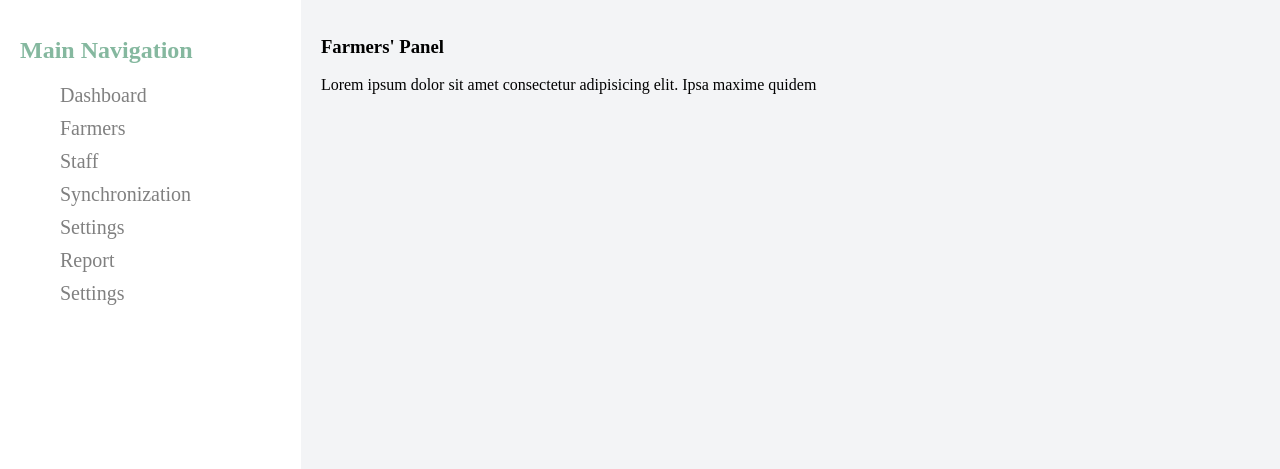
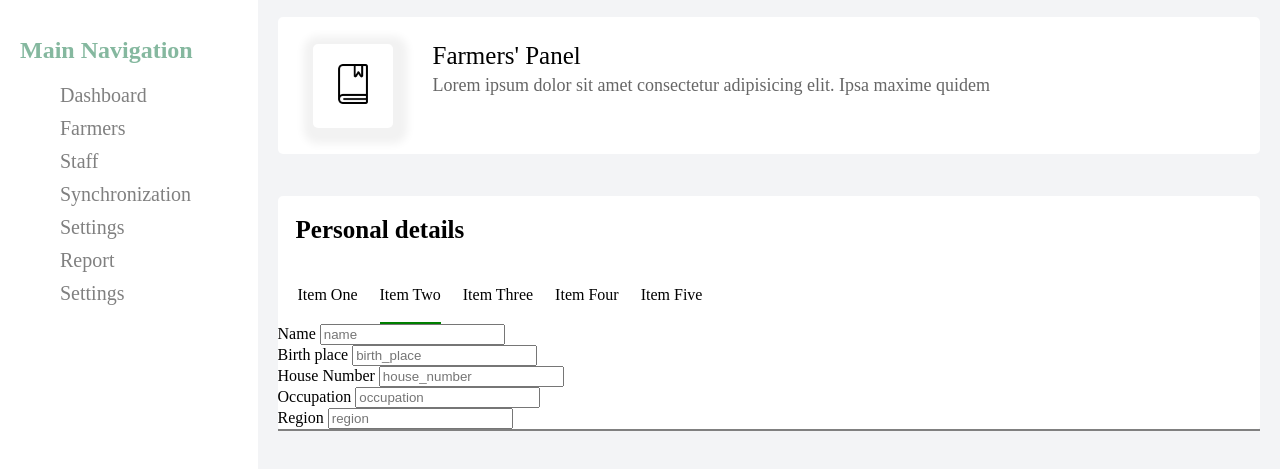
Before and after one commit to hagansamuel6/coding-challenge, a plain HTML site: page index.html in a window 1280 px wide. Shown: the part 103-572 px from the top of the page. Drawn offline with Linux system fonts and the light colour scheme; files whose address does not match are found by name.

Commit message:
main panel added

```diff
--- a/index.html
+++ b/index.html
@@ -33,20 +33,76 @@
 				<li><a href="#">Settings</a></li>
 			</ul>
 		</div>
+
+        <!-- main dashboard start -->
 		<div class="main">
 			<div class="farmer_panel">
                 <div class="book-icon">
-
+                  <img src="assets/materials/agenda.png" width="40px" height="40px" alt="">
                 </div>
-                <div>
+                <div class="farmers_panel_content">
                     <h3>Farmers' Panel</h3>
                     <p>Lorem ipsum dolor sit amet consectetur adipisicing elit. Ipsa maxime quidem </p>
                 </div>
             </div>
 
+            <div class="personal_details_panel">
+                <h5>Personal details</h5>
+
+                <!-- tabbed section -->
+                <div class="tabbed_section">
+                    <ul>
+                        <li>Item One</li>
+                        <li>Item Two</li>
+                        <li>Item Three</li>
+                        <li>Item Four</li>
+                        <li>Item Five</li>
+                    </ul>
+
+                    <div class="personal_details_form">
+                        <form action="">
+                            <!-- picture upload -->
+                            <div>
+
+                            </div>
+                            <!-- ./end-picture upload -->
+
+                            <!-- form first pat -->
+                            <div>
+                                <div>
+                                    <label for="name">Name</label>
+                                    <input id="name" type="text" placeholder="name">
+                                </div>
+                                <div>
+                                    <label for="birth_place">Birth place</label>
+                                    <input id="birth_place" type="text" placeholder="birth_place">
+                                </div>
+                                <div>
+                                    <label for="house_number">House Number</label>
+                                    <input id="house_number" type="text" placeholder="house_number">
+                                </div>
+
+                                <div>
+                                    <label for="occupation">Occupation</label>
+                                    <input id="occupation" type="text" placeholder="occupation">
+                                </div>
+
+                                <div>
+                                    <label for="region">Region</label>
+                                    <input id="region" type="text" placeholder="region">
+                                </div>
+
+                            </div> <!--end second part-->
+
+                        </form>
+                    </div>
+                </div> <!--end tabbed section-->
+            </div>
+
 
 
 		</div>
+        <!-- ./main dashboard end -->
 	</div>
 </body>
 </html>
--- a/sass/_layout.scss
+++ b/sass/_layout.scss
@@ -37,3 +37,74 @@
   padding: 20px;
   height: 100%;
 }
+
+.farmer_panel {
+  display: flex;
+  justify-content: flex-start;
+  background-color: white;
+  align-items: center;
+  border-radius: 5px;
+  // padding-top: 25px;
+}
+
+.farmers_panel_content {
+  margin-left: 40px;
+  // padding-top: 15px;
+  padding-bottom: 40px;
+
+  h3{
+    font-size: 25px;
+    font-weight: 300;
+    margin-bottom: 5px;
+
+  }
+
+  p {
+    font-size: 18px;
+    margin-top: 0;
+    color: var(--sm-text-color);
+  }
+}
+
+.book-icon {
+  background-color: var(--white);
+  margin-left: 35px;
+  border-radius: 5px;
+  padding: 20px;
+  box-shadow: 2.5px 4px 8px 12px #f2f2f2;
+}
+
+.personal_details_panel {
+  background-color: var(--white);
+  border-radius: var(--border-radius);
+
+  h5 {
+    font-size: 25px;
+    font-weight: bold;
+    margin-left: 18px;
+    padding-top: 20px;
+  }
+
+  div ul {
+    margin-bottom: 0;
+    padding-left: 20px;
+
+    li {
+      display: inline-block;
+      margin-right: 18px;
+      padding-bottom: 18px;
+
+      &:nth-child(2) {
+        border-bottom: 2px solid green;
+      }
+    }
+
+  }
+
+
+
+
+  .tabbed_section {
+    border-bottom: 2px solid gray;
+  }
+}
--- a/sass/_variables.scss
+++ b/sass/_variables.scss
@@ -3,4 +3,8 @@
     --white: #ffffff;
     --active: #85b89f;
     --main-bg-color: #f3f4f6;
+    --light-gray: #aeaeae;
+    --green: #22a45d;
+    --sm-text-color: #666666;
+    --border-radius: 5px;
 }
```
Also changed, not shown: css/style.css, 1 other file.
